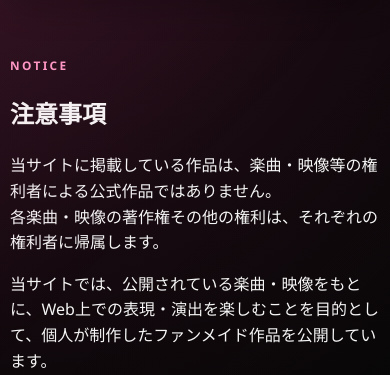
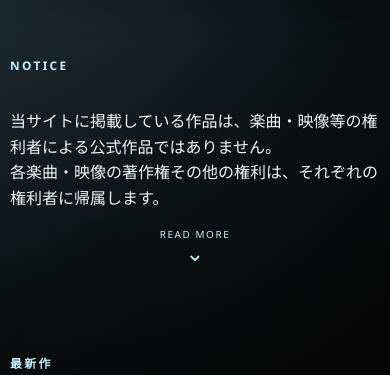
Before and after one commit to yutaka-chan/my-site, a website: page index.html in a window 390 px wide. Shown: the part 124-499 px from the top of the page. Drawn offline with Linux system fonts and the light colour scheme.

Commit message:
微修正
・差し色の変更
・NOTICE開閉ボタンの追加
・MVという表現を変更

```diff
--- a/css/style.css
+++ b/css/style.css
@@ -7,10 +7,10 @@
   --line: rgba(255, 255, 255, 0.09);
   --text: #f5f5f5;
   --muted: #b7b7b7;
-  --pink: #ff4fa3;
-  --pink-dark: #d23786;
-  --pink-soft: #ff9ac7;
-  --shadow: rgba(255, 79, 163, 0.35);
+  --pink: #8ad9ff;
+  --pink-dark: #5fb6e6;
+  --pink-soft: #c7f1ff;
+  --shadow: rgba(138, 217, 255, 0.35);
 }
 
 * {
@@ -27,7 +27,7 @@ body {
   min-height: 100vh;
   font-family: "Segoe UI", "Hiragino Sans", "Yu Gothic", sans-serif;
   background:
-    radial-gradient(circle at top left, rgba(255, 79, 163, 0.16), transparent 28%),
+    radial-gradient(circle at top left, rgba(138, 217, 255, 0.16), transparent 28%),
     radial-gradient(circle at bottom right, rgba(255, 255, 255, 0.04), transparent 22%),
     var(--bg);
   color: var(--text);
@@ -51,7 +51,7 @@ button {
 .page-glow {
   position: fixed;
   inset: 0;
-  background: linear-gradient(135deg, rgba(255, 79, 163, 0.08), transparent 40%, rgba(255, 255, 255, 0.02));
+  background: linear-gradient(135deg, rgba(138, 217, 255, 0.08), transparent 40%, rgba(255, 255, 255, 0.02));
   pointer-events: none;
 }
 
@@ -88,7 +88,7 @@ button {
   align-items: center;
   justify-content: center;
   border-radius: 10px;
-  background: linear-gradient(135deg, var(--pink), #ffb1d8);
+  background: linear-gradient(135deg, var(--pink), #dff7ff);
   color: #12070f;
   font-weight: 900;
 }
@@ -256,8 +256,8 @@ button {
   border-radius: 26px;
   background:
     linear-gradient(135deg, rgba(255, 255, 255, 0.06), transparent 30%),
-    radial-gradient(circle at 30% 30%, rgba(255, 146, 198, 0.9), transparent 18%),
-    linear-gradient(160deg, #0e0e0e 0%, #1f1f1f 30%, #301018 55%, #111111 100%);
+    radial-gradient(circle at 30% 30%, rgba(138, 217, 255, 0.9), transparent 18%),
+    linear-gradient(160deg, #0e0e0e 0%, #121d24 30%, #1d2c35 55%, #111111 100%);
   overflow: hidden;
   border: 1px solid rgba(255, 255, 255, 0.06);
 }
@@ -285,8 +285,8 @@ button {
   left: 50%;
   top: 50%;
   transform: translate(-50%, -50%);
-  background: linear-gradient(135deg, #ffb9d9, #ff4fa3);
-  box-shadow: 0 0 26px rgba(255, 79, 163, 0.5);
+  background: linear-gradient(135deg, #dff7ff, #8ad9ff);
+  box-shadow: 0 0 26px rgba(138, 217, 255, 0.5);
 }
 
 .album-shine {
@@ -384,9 +384,9 @@ button {
   border-radius: 50%;
   font-size: 1.1rem;
   background: linear-gradient(135deg, var(--pink), var(--pink-soft));
-  color: #1b0d16;
+  color: #0d1b22;
   border-color: transparent;
-  box-shadow: 0 16px 28px rgba(255, 79, 163, 0.5);
+  box-shadow: 0 16px 28px rgba(138, 217, 255, 0.45);
   text-decoration: none;
 }
 
@@ -419,6 +419,10 @@ button {
 .notice-section {
   margin-bottom: 72px;
   scroll-margin-top: 92px;
+}
+
+.notice-actions {
+  display: none;
 }
 
 .hero {
@@ -595,6 +599,78 @@ button {
 }
 
 @media (max-width: 560px) {
+  .notice-actions {
+    display: flex;
+    flex-direction: column;
+    justify-content: center;
+    align-items: center;
+    margin-top: 6px;
+    margin-bottom: 0;
+  }
+
+  .notice-toggle-label {
+    color: var(--pink-soft);
+    font-size: 0.62rem;
+    letter-spacing: 0.16em;
+    line-height: 1;
+    white-space: nowrap;
+  }
+
+  .notice-toggle {
+    appearance: none;
+    border: 0;
+    background: transparent;
+    color: var(--pink-soft);
+    width: 28px;
+    height: 28px;
+    line-height: 1;
+    align-items: center;
+    justify-content: center;
+    cursor: pointer;
+    padding: 0;
+    border-radius: 50%;
+    transition: transform 0.2s ease, opacity 0.2s ease;
+  }
+
+  .notice-toggle-expand,
+  .notice-toggle-collapse {
+    display: none;
+  }
+
+  .notice-section:not(.is-open) .notice-toggle-expand {
+    display: inline-flex;
+  }
+
+  .notice-section.is-open .notice-toggle-collapse {
+    display: inline-flex;
+  }
+
+  .notice-toggle:hover {
+    opacity: 0.9;
+  }
+
+  .notice-toggle-icon {
+    display: inline-block;
+    font-size: 1.4rem;
+    line-height: 1;
+    transform: translateY(-1px);
+    transition: transform 0.2s ease;
+  }
+
+  .notice-body {
+    max-height: 8.2em;
+    overflow: hidden;
+    transition: max-height 0.3s ease;
+  }
+
+  .notice-section.is-open .notice-body {
+    max-height: 480px;
+  }
+
+  .notice-section p:not(.eyebrow) {
+    margin-bottom: 0.5em;
+  }
+
   .hero-copy h1 {
     font-size: 2.8rem;
   }
--- a/index.html
+++ b/index.html
@@ -6,7 +6,7 @@
     <title>Music Webwork</title>
     <meta
       name="description"
-      content="Dark-mode music streaming landing page with black, white, and pink accents."
+      content="音楽や映像をWeb上で再解釈し、インタラクティブな表現として制作したWeb作品を公開しています。"
     />
     <link rel="stylesheet" href="css/style.css" />
   </head>
@@ -14,14 +14,14 @@
     <div class="page-glow"></div>
 
     <header class="topbar">
-      <div class="brand" aria-label="YUTAKA's WORKs home">
+      <div href="/" class="brand" aria-label="YUTAKA's WORKs home">
         <span class="brand-mark">Y</span>
         <span>YUTAKA's WORKs</span>
       </div>
 
       <nav class="main-nav" aria-label="メインナビゲーション">
         <a href="#notice">NOTICE</a>
-        <a href="#discover">新作MV</a>
+        <a href="#discover">最新作</a>
         <a href="#works">作品一覧</a>
       </nav>
 
@@ -30,7 +30,8 @@
     <main class="page-shell">
       <section class="notice-section" id="notice" aria-labelledby="notice-title">
         <p class="eyebrow">NOTICE</p>
-        <h2 id="notice-title">注意事項</h2>
+
+        <div class="notice-body" id="notice-body">
           <p>
             当サイトに掲載している作品は、楽曲・映像等の権利者による公式作品ではありません。<br>
             各楽曲・映像の著作権その他の権利は、それぞれの権利者に帰属します。
@@ -44,11 +45,22 @@
           <p>
             掲載内容について権利者からお問い合わせ・削除等のご要望があった場合は、適切に対応します。
           </p>
+        </div>
+
+        <div class="notice-actions" aria-label="NOTICEの開閉">
+          <span class="notice-toggle-label" aria-hidden="true">READ MORE</span>
+          <button class="notice-toggle notice-toggle-expand" type="button" aria-expanded="false" aria-controls="notice-body" aria-label="NOTICEを開く">
+            <span class="notice-toggle-icon">⌄</span>
+          </button>
+          <button class="notice-toggle notice-toggle-collapse" type="button" aria-expanded="true" aria-controls="notice-body" aria-label="NOTICEを閉じる">
+            <span class="notice-toggle-icon">⌃</span>
+          </button>
+        </div>
       </section>
 
       <section class="hero" id="discover">
         <div class="hero-copy">
-          <p class="eyebrow">新作MV</p>
+          <p class="eyebrow">最新作</p>
           <h1 class="song-title">点.mp4</h1>
           <p class="song-credit">作詞：安見すや</p>
           <p class="song-credit">作曲：安見すや</p>
@@ -134,5 +146,33 @@
     <footer class="site-footer">
       <p>YUTAKA's WORKs</p>
     </footer>
+
+    <script>
+      const noticeSection = document.querySelector('.notice-section');
+      const expandButton = document.querySelector('.notice-toggle-expand');
+      const collapseButton = document.querySelector('.notice-toggle-collapse');
+      const noticeToggleLabel = document.querySelector('.notice-toggle-label');
+
+      if (noticeSection && expandButton && collapseButton && noticeToggleLabel) {
+        const syncButtons = () => {
+          const isOpen = noticeSection.classList.contains('is-open');
+          expandButton.setAttribute('aria-expanded', String(isOpen));
+          collapseButton.setAttribute('aria-expanded', String(isOpen));
+          expandButton.setAttribute('aria-label', isOpen ? 'NOTICEを開く' : 'NOTICEを開く');
+          collapseButton.setAttribute('aria-label', isOpen ? 'NOTICEを閉じる' : 'NOTICEを閉じる');
+          noticeToggleLabel.textContent = isOpen ? 'CLOSE' : 'READ MORE';
+        };
+
+        const toggleNotice = () => {
+          noticeSection.classList.toggle('is-open');
+          syncButtons();
+        };
+
+        expandButton.addEventListener('click', toggleNotice);
+        collapseButton.addEventListener('click', toggleNotice);
+        noticeSection.classList.remove('is-open');
+        syncButtons();
+      }
+    </script>
   </body>
 </html>
```
Lines whose indentation alone changed are shown as unchanged.
